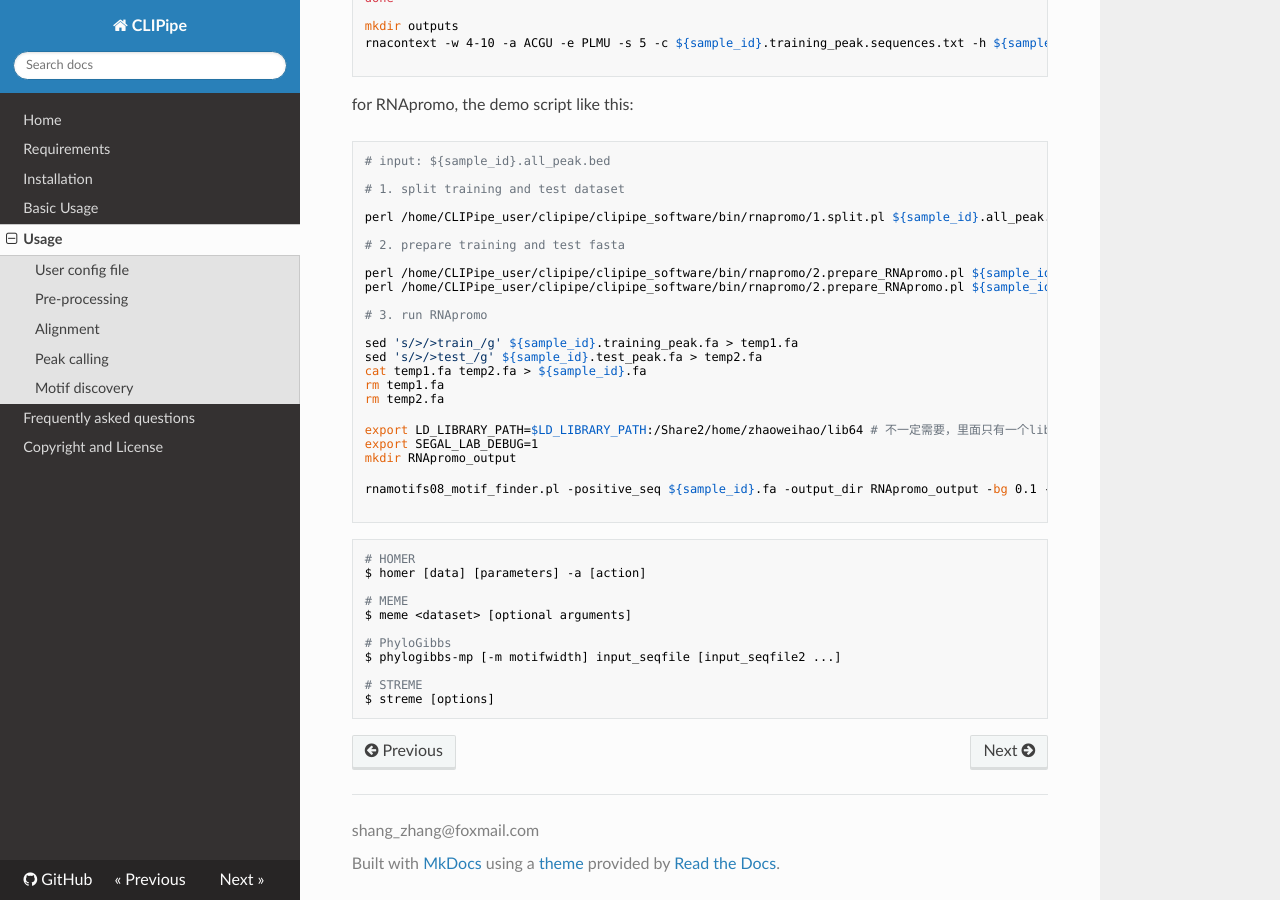
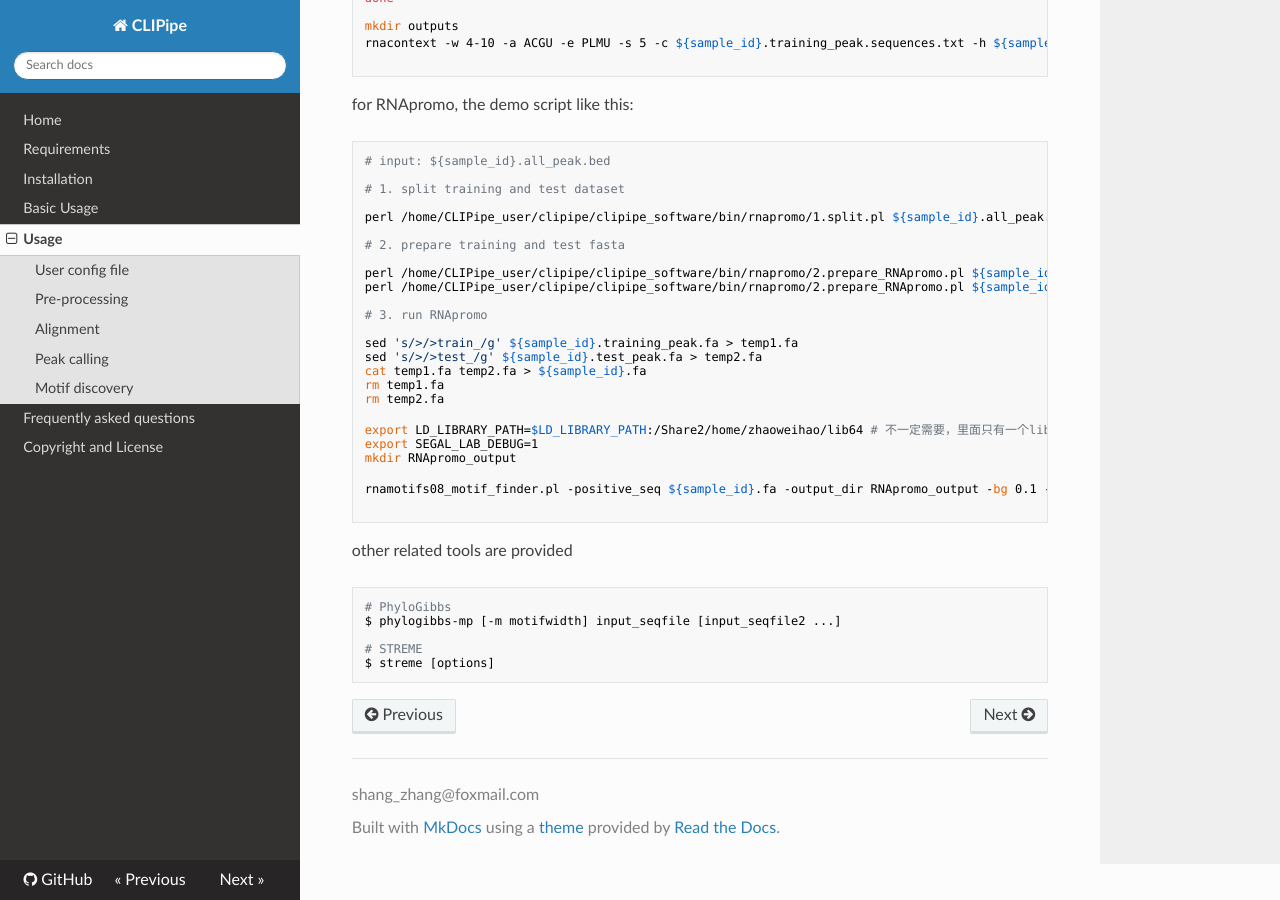
Before and after one commit to zwhbio2017/clipipe_docs, an MkDocs documentation site: the page built from docs/4_usage.md, in a window 1280 px wide and 900 px high, scrolled down 4034 px. Built offline with MkDocs 1.6.1, drawn with Linux system fonts in a browser that asks for light colours; nearby versions of some CDN libraries.

Commit message:
major change

````diff
--- a/docs/4_usage.md
+++ b/docs/4_usage.md
@@ -277,13 +277,9 @@ rnamotifs08_motif_finder.pl -positive_seq ${sample_id}.fa -output_dir RNApromo_o
 
 ```
 
+other related tools are provided
+
 ```bash
-# HOMER
-$ homer [data] [parameters] -a [action]
-
-# MEME
-$ meme <dataset> [optional arguments]
-
 # PhyloGibbs
 $ phylogibbs-mp [-m motifwidth] input_seqfile [input_seqfile2 ...]
 
````
